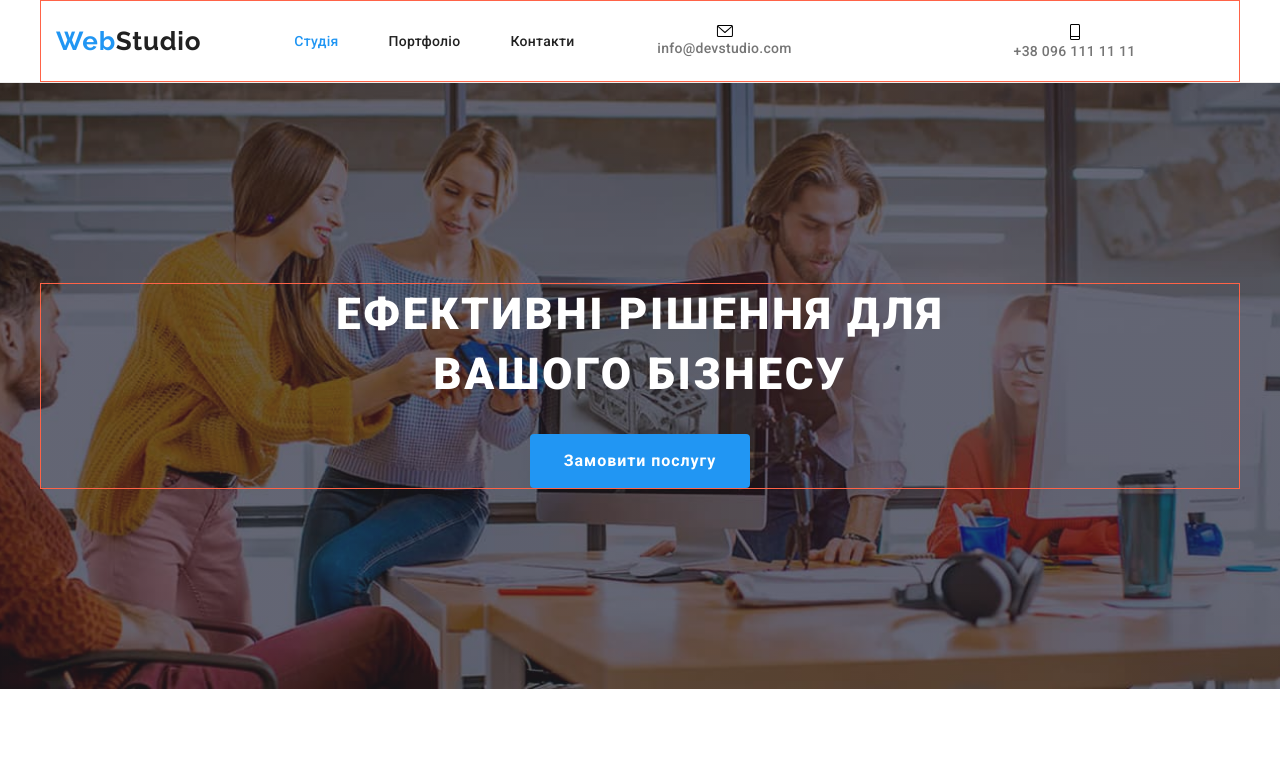
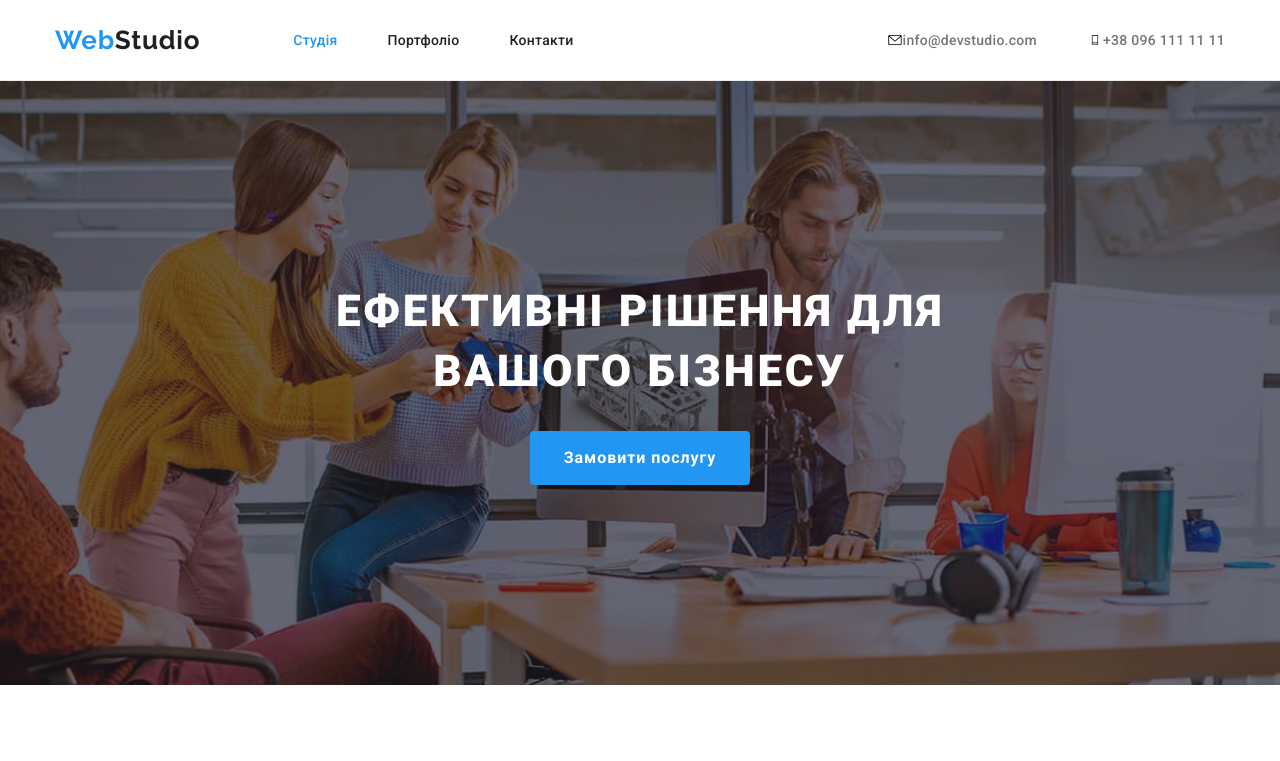
Before and after one commit to Rakusta/goit-markup-hw-04, a plain HTML site: page index.html in a window 1280 px wide. Shown: the top 761 px of the page. Drawn offline with nearby package versions, Linux system fonts and the light colour scheme.

Commit message:
header fixed

```diff
--- a/css/styles.css
+++ b/css/styles.css
@@ -95,9 +95,6 @@ body{
     padding-left: 15px;
     padding-right: 15px;
     margin: 0 auto;
-    border: 1px solid;
-    border-color: tomato;
-
 }
 
 .visually-hidden{
@@ -150,8 +147,13 @@ body{
 
 .header-navigation {
     margin-left: 93px;
+}
 
+.header-icon{
+    width: 16px;
+    height: 10px;
 }
+
 .site-nav-list {
     display: flex;
     gap: 50px;
@@ -207,6 +209,8 @@ body{
 .auth-nav-list .auth-link {
     color: var(--accet-text-color);
     text-decoration: none;
+    display: flex;
+    align-items: center;
 }
 
 .auth-nav-list,.auth-link:hover,
--- a/index.html
+++ b/index.html
@@ -28,14 +28,14 @@
         <ul class="auth-nav-list list">
             <li>
                 <a href="mailto:info@devstudio.com" class="auth-link">
-                <svg class="header-icon" height="12">
+                <svg class="header-icon">
                     <use href="./images/header-symbol-defs.svg#icon-header1" ></use>
                 </svg>
                 info@devstudio.com</a>
             </li>
             <li>
                 <a href="tel:+380961111111" class="auth-link">
-                <svg class="header-icon" height="16">
+                <svg class="header-icon">
                     <use href="./images/header-symbol-defs.svg#icon-header2" ></use>
                 </svg>
                 +38 096 111 11 11</a>
```
